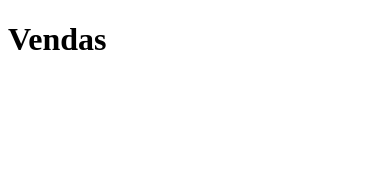
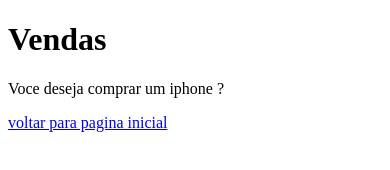
Before and after one commit to VictorHSCosta/aula_github, a plain HTML site: page vendas.html in a window 390 px wide. Drawn offline with Linux system fonts and the light colour scheme.

Commit message:
Acrencetei oproduto iphone

```diff
--- a/vendas.html
+++ b/vendas.html
@@ -7,5 +7,7 @@
 </head>
 <body>
     <h1>Vendas</h1>
+    <p>Voce deseja comprar um iphone ?</p>
+    <a href="index.html" target="_self">voltar para pagina inicial</a>
 </body>
 </html>
```
Also changed, not shown: index.html (+1 -1 lines).
